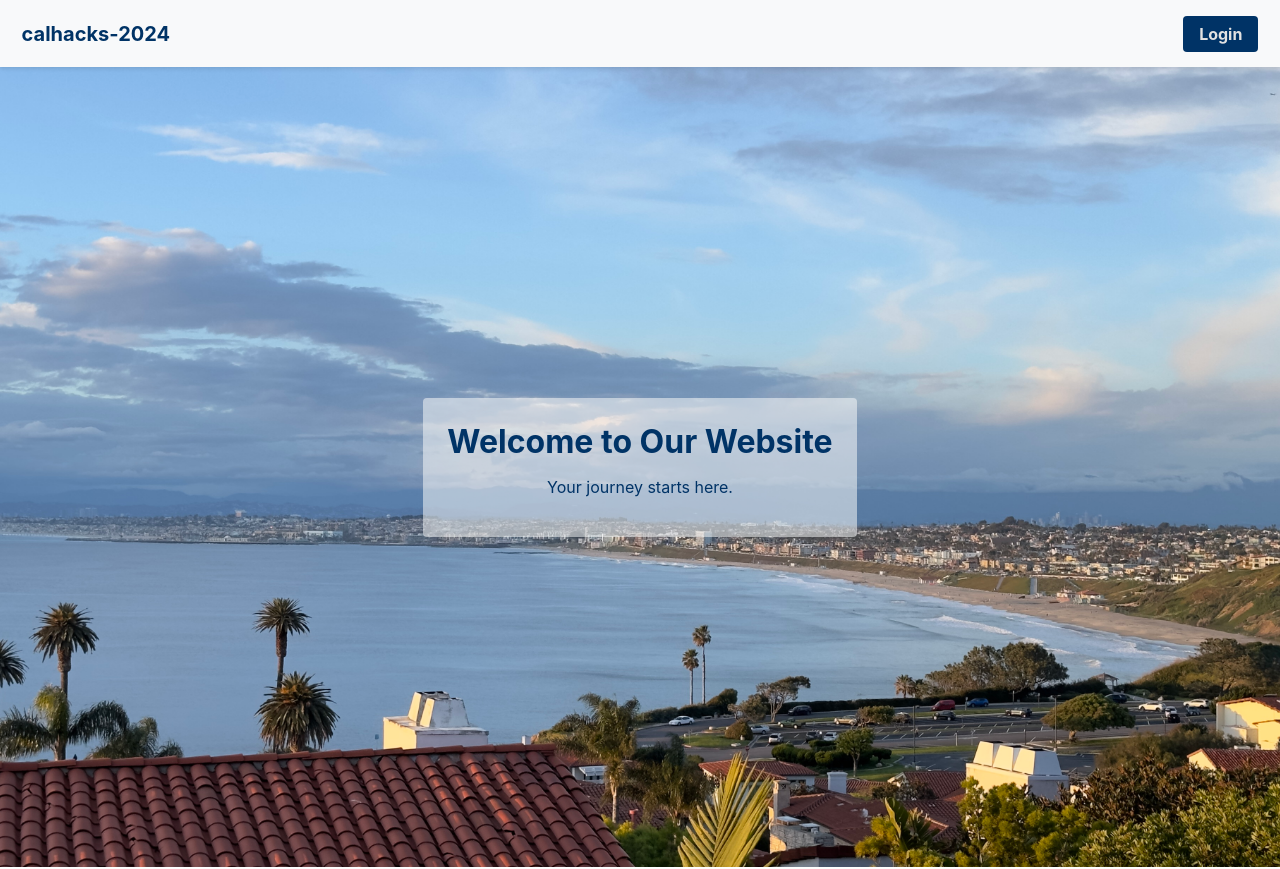
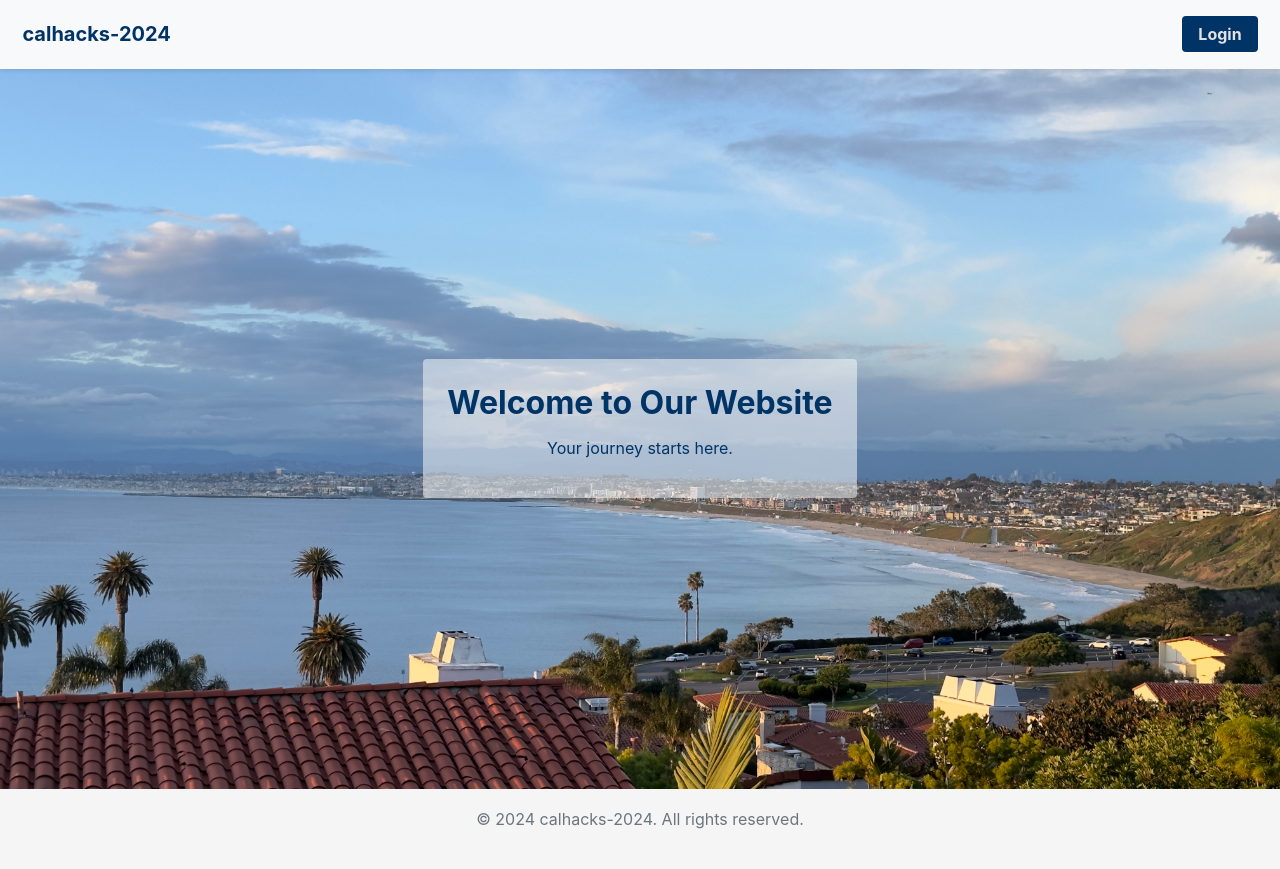
Before and after one commit to gusflus/calhacks-2024, a React (Create React App) app: page / in a window 1280 px wide. Built offline with nearby package versions, Linux system fonts and the light colour scheme.

Commit message:
height stuff

```diff
--- /dev/null
+++ b/src/components/Footer.tsx
@@ -0,0 +1,15 @@
+import React from "react";
+
+const Footer = () => {
+  return (
+    <footer className="footer">
+      <div className="container">
+        <span className="text-muted">
+          © 2024 calhacks-2024. All rights reserved.
+        </span>
+      </div>
+    </footer>
+  );
+};
+
+export default Footer;
--- a/src/index.css
+++ b/src/index.css
@@ -11,6 +11,9 @@
   --alternate-text-color: #e2e2e2;
   --hover-text-color: #fff;
   --border-radius: 0.25rem;
+  --footer-height: 5vh;
+  --navbar-height: 3vh;
+  --min-height: 90vh;
 }
 
 /* main */
@@ -29,6 +32,17 @@ code {
     monospace;
 }
 
+html,
+body {
+  height: 100%;
+  margin: 0;
+}
+
+body {
+  display: flex;
+  flex-direction: column; /* Stack children vertically */
+}
+
 /* navbar */
 
 .navbar {
@@ -43,8 +57,9 @@ code {
   display: flex;
   justify-content: space-between;
   align-items: center;
-  padding: 0.35rem;
+  padding: 0.4rem;
   margin: 0 auto;
+  height: var(--navbar-height);
 }
 
 .navbar-brand {
@@ -91,10 +106,30 @@ code {
   background-color: var(--hover-color);
 }
 
+/* footer */
+
+.footer {
+  padding: 20px 0;
+  background-color: #f5f5f5;
+  text-align: center;
+  width: 100%;
+  height: var(--footer-height);
+}
+
+.container {
+  max-width: 960px;
+  margin: 0 auto;
+  padding: 0 15px;
+}
+
+.text-muted {
+  color: #6c757d;
+}
+
 /* Landing.css */
 .landing .background-image {
   background-image: url("./assets/background.jpeg");
-  height: 100vh; /* Full height */
+  min-height: var(--min-height);
   background-position: center;
   background-repeat: no-repeat;
   background-size: cover;
@@ -119,3 +154,16 @@ code {
 .landing .title-box p {
   color: var(--secondary-color);
 }
+
+/* Login */
+
+.login {
+  justify-content: center;
+  align-items: center;
+  min-height: var(--min-height);
+}
+
+.login .title {
+  text-align: center;
+  color: var(--secondary-color);
+}
--- a/src/pages/Landing.tsx
+++ b/src/pages/Landing.tsx
@@ -1,4 +1,5 @@
 import React from "react";
+import Footer from "../components/Footer.tsx";
 import Navbar from "../components/Navbar.tsx";
 
 const Landing = () => {
@@ -11,6 +12,7 @@ const Landing = () => {
           <p>Your journey starts here.</p>
         </div>
       </div>
+      <Footer />
     </div>
   );
 };
--- a/src/pages/Login.tsx
+++ b/src/pages/Login.tsx
@@ -1,11 +1,15 @@
 import React from "react";
+import Footer from "../components/Footer.tsx";
 import Navbar from "../components/Navbar.tsx";
 
 const Login = () => {
   return (
     <div>
-      <Navbar />
-      <h2>login page</h2>
+      <div className="login">
+        <Navbar />
+        <h2 className="title">login page</h2>
+      </div>
+      <Footer />
     </div>
   );
 };
```
